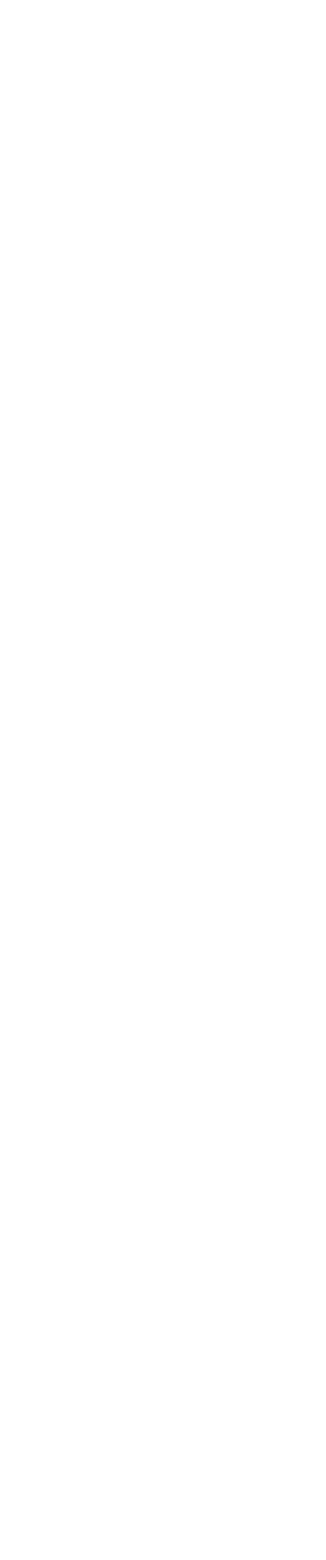
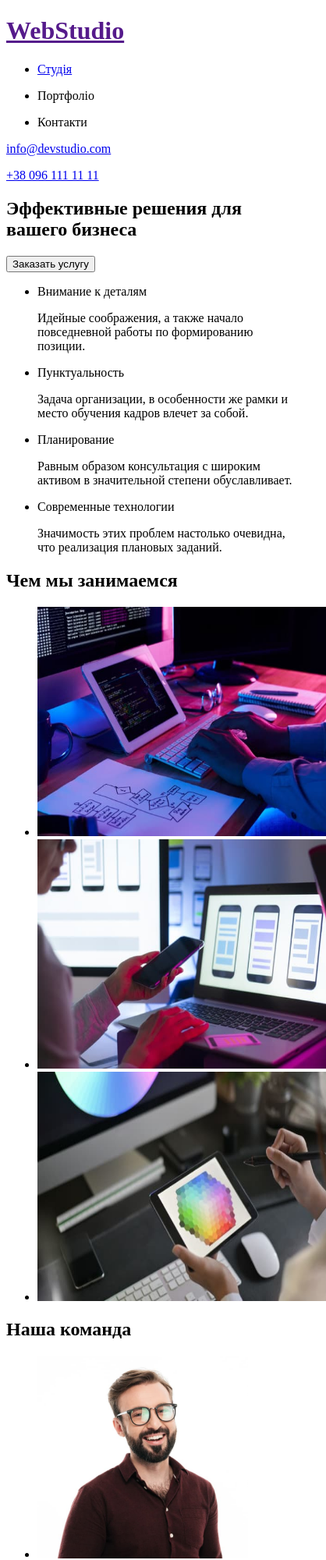
Before and after one commit to reebass/goit-markup-hw-01, a plain HTML site: page index.html in a window 390 px wide. Shown: the top 2000 px of the page at 78% size, 418 px wide, since content can reach past the window. Before the commit the page ends 844 px from the top, so only its background shows below. Drawn offline with Linux system fonts and the light colour scheme.

Commit message:
complete

```diff
--- a/index.html
+++ b/index.html
@@ -7,6 +7,128 @@
     <title>Document</title>
 </head>
 <body>
+    <!-- Верхняя линия -->
+<header>
+    <!-- логотип -->
+    <h1><a href="">WebStudio</a></h1>
+    <!-- меню навигации -->
+    <nav>
+        <ul>
+            <li>
+                <a href="#studia">Студія</a>
+            </li>
+            <li>
+                <p>Портфоліо</p>
+            </li>
+            <li>
+                <p>Контакти</p>
+            </li>
+        </ul>
+    </nav>
+    <!-- контакты -->
+    <p><a href="mailto:info@devstudio.com">info@devstudio.com</a></p>
+    <p><a href="tel:+380961111111">+38 096 111 11 11</a></p>
+</header>
+<!-- Основной контент страницы -->
+<main>
+    <!-- Шапка -->
+    <section>
+        <h2>Эффективные решения для вашего бизнеса</h2>
+        <button type="button">Заказать услугу</button>
+    </section>
+    <!-- Особенности -->
+    <section>
+        <ul>
+            <li>
+                <p>Внимание к деталям</p>
+                <p>Идейные соображения, а также начало повседневной работы по формированию позиции.</p>
+            </li>
+            <li>
+                <p>Пунктуальность</p>
+                <p>Задача организации, в особенности же рамки и место обучения кадров влечет за собой.</p>
+            </li>
+            <li>
+                <p>Планирование</p>
+                <p>Равным образом консультация с широким активом в значительной степени обуславливает.</p>
+            </li>
+            <li>
+                <p>Современные технологии</p>
+                <p>Значимость этих проблем настолько очевидна, что реализация плановых заданий.</p>
+            </li>
+        </ul>
+    </section>
+    <!-- Чем мы занимаемся -->
+    <section>
+            <h2>Чем мы занимаемся</h2>
+            <ul>
+                <li>
+                    <img src="./images/nabiraet_kod_na_klaviature.jpg"
+                        alt="Набирает код на клавиатуре за деревянным столом. Код видно на экране и планшете."
+                        width="370px"
+                        height="294px">
 
+                </li>
+                <li><img src="./images/vubiraet_dizayn_dlya_mobile.jpg"
+                        alt="Смотрит на экран ноутбука и держит у руке телефон, подберает лучший дизайн сайта."
+                        width="370px"
+                        height="294px">
+                    </li>
+                <li><img src="./images/vubiraet_cvet_na_planshete.jpg"
+                        alt="При помощи планшета и интерактивной ручки выбирает подходящий цвет в палитре"
+                        width="370px"
+                        height="294px">
+                    </li>
+            </ul>
+    </section>
+    <!-- Наша команда -->
+    <section>
+        <h2>Наша команда</h2>
+        <ul>
+            <li>
+                <img
+                src="/images/igor_demianenko.jpg"
+                alt="Фото улыбающегося мужчины с русыми волосами в очках и бордовой рубашке."
+                width="270px"
+                height="260px">
+                <p>Игорь Демьяненко</p>
+                <p>Product Designer</p>
+            </li>
+            <li>
+                <img
+                src="./images/olha_repina.jpg"
+                alt="Фото улыбающейся девушки - блондинки в очках, белой блузке и черном пиджаке."
+                width="270px"
+                height="260px">
+                <p>Ольга Репина</p>
+                <p>Frontend Developer</p>
+            </li>
+            <li>
+                <img
+                src="./images/nikolay_tarasov.jpg"
+                alt="Фото улыбающегося мужчины с русыми волосами в белой рубашке"
+                width="270px"
+                height="260px">
+                <p>Николай Тарасов</p>
+                <p>Marketing</p>
+            </li>
+            <li>
+                <img
+                src="./images/mihail_yarmakov.jpg"
+                alt="Фото мужчины с черными волосами и бородой, в очках и черной футболке"
+                width="270px"
+                height="260px">
+                <p>Михаил Ермаков</p>
+                <p>UI Designer</p>
+            </li>
+        </ul>
+    </section>
+</main>
+<!-- Подвал -->
+<footer>
+<a href="">WebStudia</a>
+<p>г. Киев, пр-т Леси Украинки, 26</p>
+<p><a href="mailto:info@devstudio.com">info@devstudio.com</a></p>
+<p><a href="tel:+380961111111">+38 096 111 11 11</a></p>
+</footer>
 </body>
 </html>
```
Also changed, not shown: images/igor_demianenko.jpg (added), images/mihail_yarmakov.jpg (added), images/nabiraet_kod_na_klaviature.jpg (added), images/nikolay_tarasov.jpg (added), images/olha_repina.jpg (added), images/vubiraet_cvet_na_planshete.jpg (added), images/vubiraet_dizayn_dlya_mobile.jpg (added).
